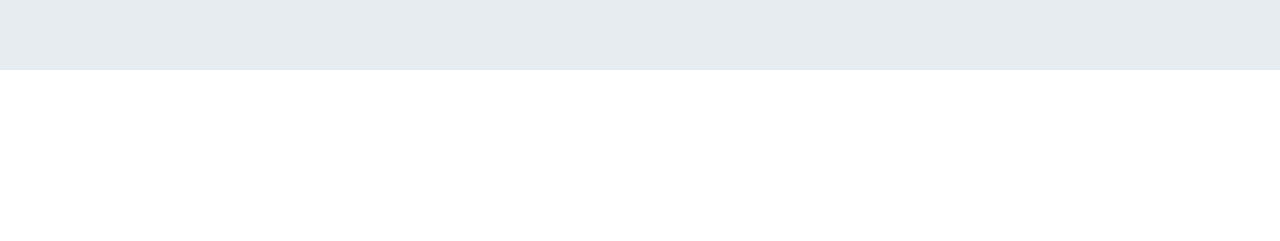
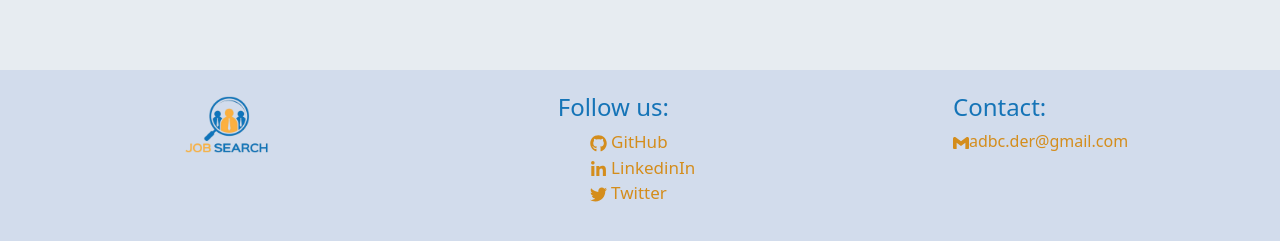
Before and after one commit to shaqayq/Job-Search, a React (Create React App) app: page / in a window 1280 px wide. Shown: the part 653-894 px from the top of the page. Before the commit the page ends 800 px from the top, so only its background shows below. Built offline with nearby package versions, Linux system fonts and the light colour scheme; no server answers; the HTML template or start-up script is replaced by a standard one.

Commit message:
crate footer

```diff
--- a/src/App.js
+++ b/src/App.js
@@ -1,6 +1,7 @@
 import 'bootstrap/dist/css/bootstrap.css';
 import Navbar from "./layouts/Navbar"
 import Main from "./components/jobs/main";
+import Footer from './layouts/footer';
 
 
 function App() {
@@ -8,6 +9,7 @@ function App() {
     <div className="App">
       <Navbar />
       <Main />
+      <Footer/>
     </div>
   );
 }
--- a/src/components/jobs/jobCard.js
+++ b/src/components/jobs/jobCard.js
@@ -47,8 +47,8 @@ export default function JobCard(props) {
             </p>
 
 
-         <a href={url}> <button className='btn btn-sm btn-warning'>Apply</button></a>
-          <a href={id}><button className='btn btn-sm btn-info'>Show</button></a>
+         <a href={url} target='_blank'> <button className='btn btn-sm btn-info'>Apply</button></a>
+
          </section>
         </div>
 
--- a/src/layouts/Navbar.js
+++ b/src/layouts/Navbar.js
@@ -1,6 +1,6 @@
 import React from 'react'
 import '../style/navbar.css'
-// import {FaGithub , FaLinkedinIn , FaTwitter } from 'react-icons/fa'
+
 import logo from '../img/logo.png'
 export default function Navbar() {
   return (
--- /dev/null
+++ b/src/layouts/footer.js
@@ -0,0 +1,32 @@
+import React from 'react'
+import logo from '../img/logo.png'
+import '../style/footer.css'
+import {FaGithub , FaLinkedinIn , FaTwitter } from 'react-icons/fa'
+import {SiGmail} from 'react-icons/si'
+export default function Footer() {
+  return (
+    <>
+    <div className='footer'>
+
+            <img src={logo} alt='foo_logo' id='foo'/>
+
+        <div>
+          <h4>Follow us:</h4>
+          <ul id='foo_social'>
+            <li><a href='/'><FaGithub/> GitHub</a></li>
+            <li><a href=''><FaLinkedinIn/> LinkedinIn</a></li>
+            <li><a href=''><FaTwitter/> Twitter</a></li>
+          </ul>
+        </div>
+
+        <div id='contact'>
+        <h4>Contact:</h4>
+         <span>
+          <i><SiGmail/></i>
+          adbc.der@gmail.com
+          </span>
+        </div>
+    </div>
+    </>
+  )
+}
--- /dev/null
+++ b/src/style/footer.css
@@ -0,0 +1,32 @@
+.footer {
+    display: flex;
+    flex-direction: row;
+    justify-content: space-around;
+    align-items: flex-start;
+    padding: 23px;
+    background-color: #d2dcec;
+}
+
+.footer h4 {
+    color: #1574b7;
+}
+
+#foo {
+    width: 12%;
+}
+
+#foo_social {
+    list-style: none;
+}
+
+#foo_social li a{
+    color: #d48d1c;
+    font-size: 17px;
+    text-decoration: none;
+    cursor: pointer;
+}
+
+#contact span {
+    color: #d48d1c;
+    cursor: pointer;
+}
```
